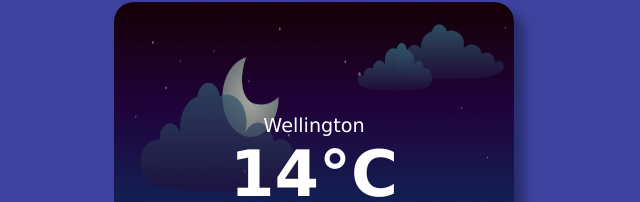
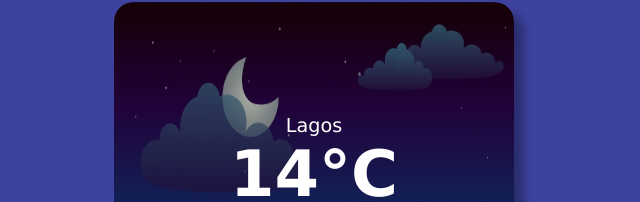
Before and after one commit to obomheire/angularWeatherApp, an Angular app: page / in a window 1280 px wide. Shown: the part 86-288 px from the top of the page, without its empty margins (334-974 px from the left). Built offline with nearby package versions, Linux system fonts and the light colour scheme.

Commit message:
Edit to Lagos

```diff
--- a/src/app/app.component.html
+++ b/src/app/app.component.html
@@ -4,7 +4,7 @@
     <img src="../assets/cold.jpg" *ngIf="14 <= 15">
 
     <div class="weather-data">
-      <div class="location">Wellington</div>
+      <div class="location">Lagos</div>
       <div class="temprature">{{ 14.40 | number: '1.0-0' }}°C</div>
     </div>
   </div>
```
